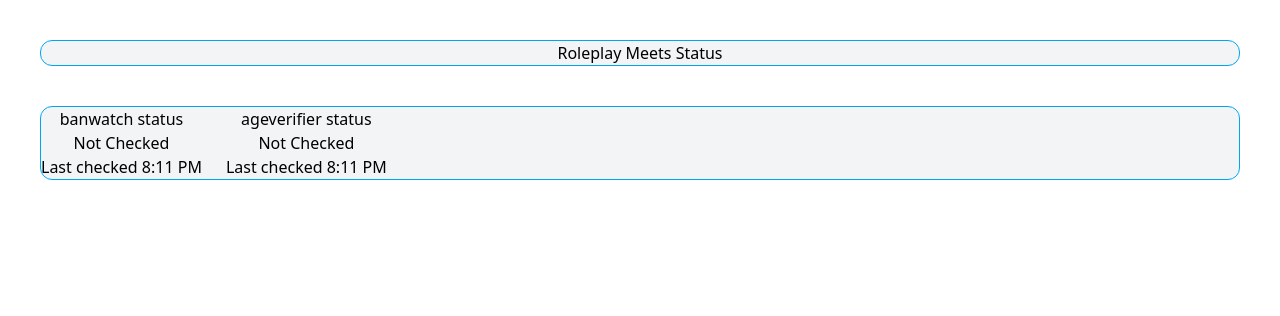
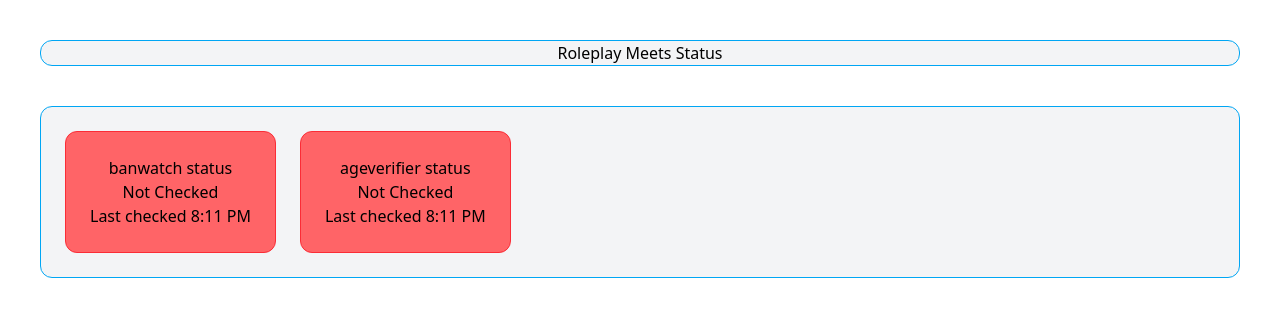
Before and after one commit to wolfricoz/status-dashboard-frontend, an Angular app: page / in a window 1280 px wide. Shown: the top 316 px of the page. Built offline with nearby package versions, Linux system fonts and the light colour scheme; no server answers.

Commit message:
CSS updated

```diff
--- a/src/app/app.component.html
+++ b/src/app/app.component.html
@@ -12,7 +12,7 @@
   <div class="w-full flex flex-col items-center justify-center bg-gray-100 border border-sky-500 rounded-xl">
     Roleplay Meets Status
   </div>
-  <div class=" flex flex-row gap-6 bg-gray-100 border border-sky-500 rounded-xl">
+  <div class=" flex flex-row gap-6 bg-gray-100 border border-sky-500 rounded-xl p-6">
     <app-servicestatus></app-servicestatus>
     <app-servicestatus [service]="'ageverifier'"></app-servicestatus>
   </div>
--- a/src/app/servicestatus/servicestatus.component.html
+++ b/src/app/servicestatus/servicestatus.component.html
@@ -1,4 +1,10 @@
-<div class="flex flex-col items-center justify-center">
+<div class="flex flex-col items-center justify-center border rounded-xl  p-6"
+  [ngClass]="{
+    'bg-green-400 border-green-500': status === 'OK',
+    'bg-red-400 border-red-500': status !== 'OK',
+  }"
+
+>
   <p>{{ service() }} status</p>
   {{ status }}
   <p>
--- a/src/app/servicestatus/servicestatus.component.ts
+++ b/src/app/servicestatus/servicestatus.component.ts
@@ -2,13 +2,15 @@ import {Component, inject, input} from '@angular/core';
 import {HttpClient} from '@angular/common/http';
 import {map, Observable, Subject, switchMap, takeWhile, tap, timer} from 'rxjs';
 import {readableStreamLikeToAsyncGenerator} from 'rxjs/internal/util/isReadableStreamLike';
-import {AsyncPipe, DatePipe} from '@angular/common';
+import {AsyncPipe, DatePipe, NgClass} from '@angular/common';
 
 @Component({
   selector: 'app-servicestatus',
   templateUrl: './servicestatus.component.html',
   styleUrl: './servicestatus.component.css',
-  imports: [],
+  imports: [
+    NgClass
+  ],
   providers: []
 })
 
```
